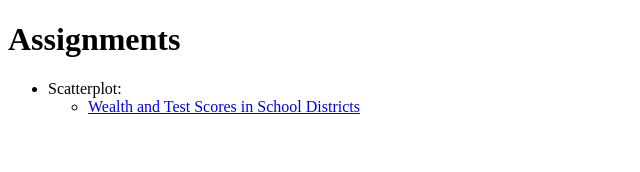
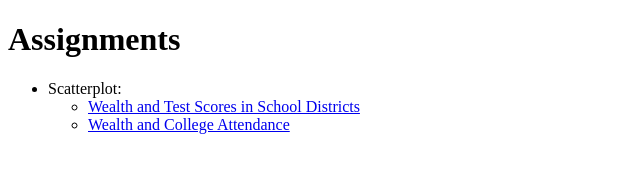
Before and after one commit to danielbchen/d3-data-viz, a plain HTML site: page index.html in a window 1280 px wide. Shown: the whole page, without its empty margins (0-640 px from the left). Drawn offline with Linux system fonts and the light colour scheme.

Commit message:
Added link for stacked horizontal bar chart

```diff
--- a/index.html
+++ b/index.html
@@ -15,6 +15,9 @@
             <ul>
                 <li><a href="Scatterplot - Wealth and Test Scores/">Wealth and Test Scores in School Districts</a></li>
             </ul>
+            <ul>
+                <li><a href="Stacked Horizontal Bar Chart - Wealth and College Attendance/">Wealth and College Attendance</a></li>
+            </ul>
         </li>
     </ul>
 </body>
```
